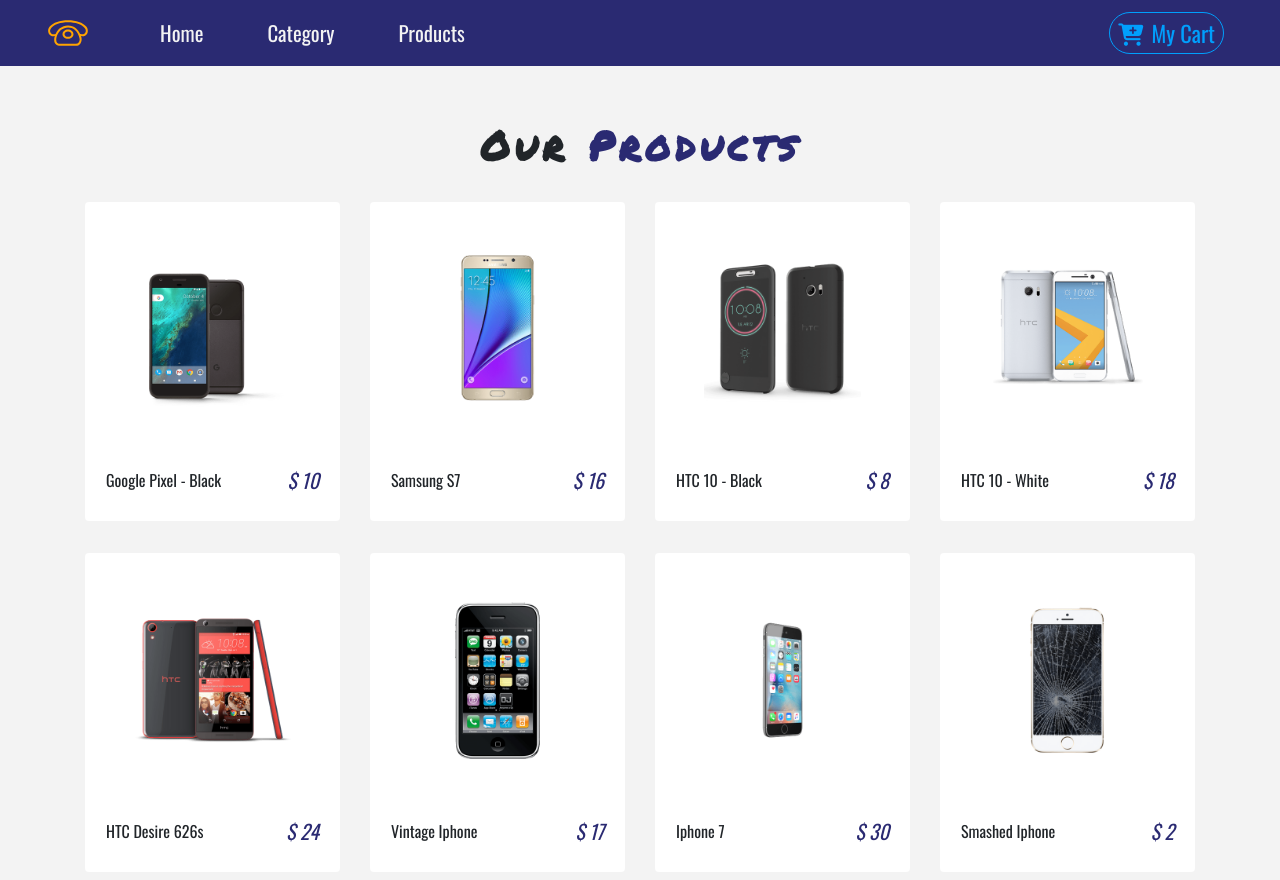
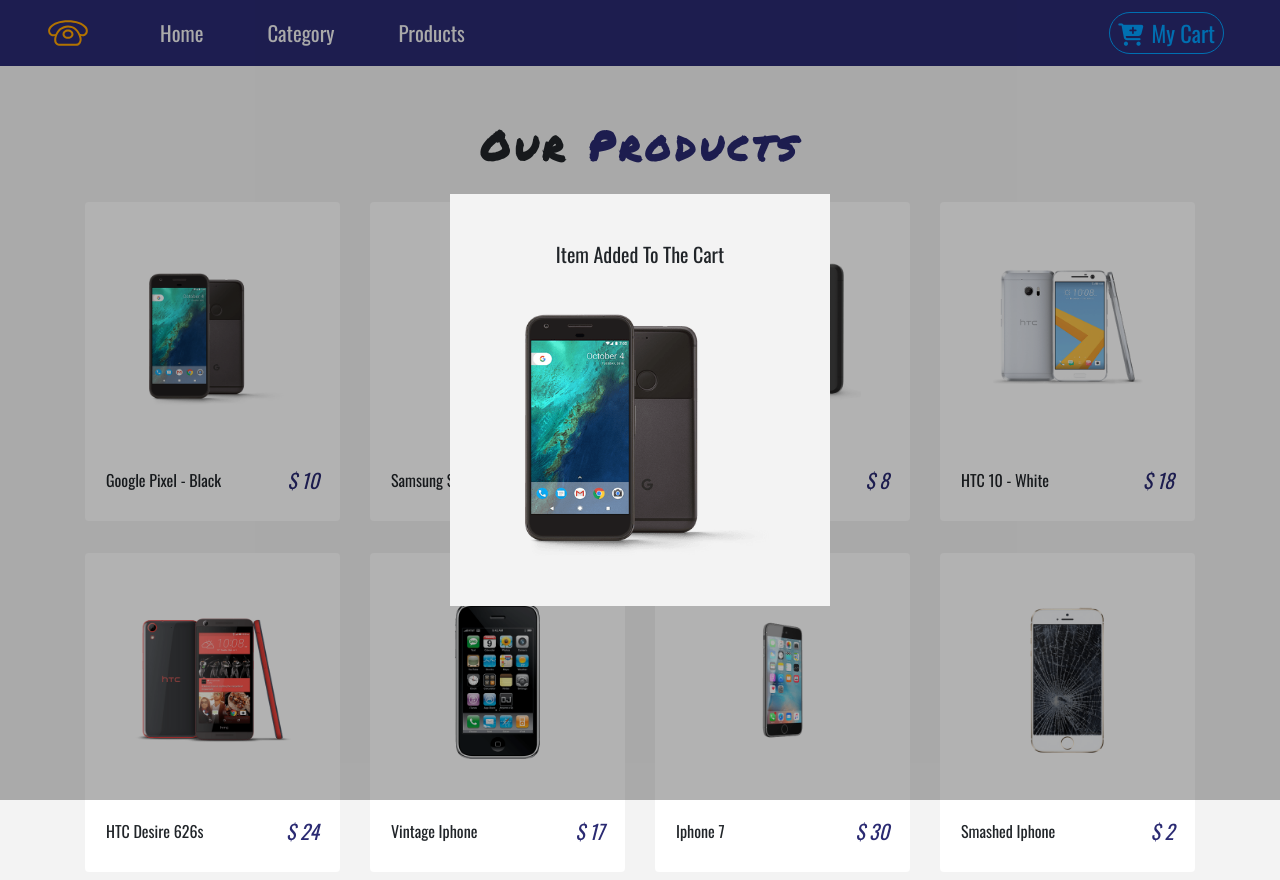
Before and after one commit to fring-12/Personal-Projects, a React (Create React App) app: page / in a window 1280 px wide. Shown: the top 880 px of the page. Built offline with nearby package versions, Linux system fonts and the light colour scheme.

Commit message:
modal added

```diff
--- a/src/App.js
+++ b/src/App.js
@@ -1,5 +1,4 @@
 import React from 'react';
-import logo from './logo.svg';
 import {Switch,Route} from 'react-router-dom';
 import './App.css';
 import 'bootstrap/dist/css/bootstrap.min.css';
@@ -8,8 +7,8 @@
 import Product from './component/Product';
 import Default from './component/Default'
 import Details from './component/Details';
-import Cart from './component/Cart'
-
+import Cart from './component/Cart';
+import Modal from './component/Modal';
 
 
 function App() {
@@ -22,6 +21,7 @@
         <Route path="/cart" component={Cart}></Route>
         <Route component={Default}></Route>
       </Switch>
+      <Modal/>
 
     </React.Fragment>
   );
--- a/src/component/Details.js
+++ b/src/component/Details.js
@@ -7,7 +7,7 @@
   render() {
     return (
       <ProductConsumer>
-        {(value) => {
+        {value => {
           const {
             id,
             price,
@@ -61,6 +61,7 @@
                       disabled={inCart ? true : false}
                       onClick={() => {
                         value.addToCart(id);
+                        value.openModal(id);
                       }}
                     >
                       {inCart ? "inCart" : "add to cart"}
--- /dev/null
+++ b/src/component/Modal.js
@@ -0,0 +1,50 @@
+import React, { Component } from 'react'
+import styled from 'styled-components';
+import {ProductConsumer} from '../context';
+import {ButtonContainer} from './Button';
+import {Link} from 'react-router-dom';
+
+export default class Modal extends Component {
+    render() {
+        return (
+            <ProductConsumer>
+                {(value) =>{
+                    const {modalOpen,closeModal} =value;
+                    const{img, title, price} = value.modalProduct;
+
+                    if(!modalOpen){
+                        return null;
+                    }else{
+                       return( <ModalContainer>
+                            <div className="container">
+                                <div className="row">
+                                    <div id="modal" className="col-8 mx-auto col-md-6 col-lg-4
+                                     text-center text-capitalize p-5">
+                                    <h5>Item added to the cart</h5>
+                                    <img src={img} className="img-fluid"/>
+                                    </div>
+                                </div>
+                            </div>
+                        </ModalContainer>
+                       );
+                    }
+                }}
+            </ProductConsumer>
+        )
+    }
+}
+
+const ModalContainer = styled.div`
+    position: fixed;
+    top:0;
+    left:0;
+    right:0;
+    bottom:0;
+    background: rgba(0, 0, 0, 0.3);
+    display:flex;
+    align-items: center;
+    justify-content: center;
+    #modal{
+        background:var(--mainWhite);
+    }
+`;
--- a/src/component/Product.js
+++ b/src/component/Product.js
@@ -1,12 +1,12 @@
-import React, { Component } from 'react';
-import styled from 'styled-components';
-import {Link} from 'react-router-dom';
-import ProtoTypes from 'prop-types';
-import {ProductConsumer} from '../context';
+import React, { Component } from "react";
+import styled from "styled-components";
+import { Link } from "react-router-dom";
+import ProtoTypes from "prop-types";
+import { ProductConsumer } from "../context";
 
 export default class Product extends Component {
   render() {
-        const {id, title, img, price, inCart} = this.props.product;
+    const { id, title, img, price, inCart } = this.props.product;
     return (
       <ProductWrapper className="col-9 mx-auto col-md-6 col-lg-3 my-3">
         <div className="card">
@@ -14,22 +14,32 @@
             {value => (
               <div
                 className="img-container p-5"
-                             onClick={()=>{value.handleDetail(id);}}>
-
+                onClick={() => {
+                  value.handleDetail(id);
+                }}
+              >
                 <Link to="/details">
-                                    <img src={img} alt="product" className="card-img-top"/>
+                  <img src={img} alt="product" className="card-img-top" />
                 </Link>
 
-                                <button className="cart-btn" disabled={inCart ? true : false}
-                                 onClick={()=>{value.addToCart(id);}}>
-                                {inCart?(<p className="text-capitalize mb-0"
-                                 disabled>in cart</p>):(<i className="fas fa-cart-plus" />)}
+                <button
+                  className="cart-btn"
+                  disabled={inCart ? true : false}
+                  onClick={() => {
+                    value.addToCart(id);
+                    value.openModal(id);
+                  }}
+                >
+                  {inCart ? (
+                    <p className="text-capitalize mb-0" disabled>
+                      in cart
+                    </p>
+                  ) : (
+                    <i className="fas fa-cart-plus" />
+                  )}
                 </button>
-
               </div>
-
             )}
-
           </ProductConsumer>
 
           {/* card footer */}
@@ -40,9 +50,7 @@
               {price}
             </h5>
           </div>
-
         </div>
-
       </ProductWrapper>
     );
   }
@@ -59,53 +67,52 @@
 // };
 
 const ProductWrapper = styled.div`
-    .card{
+  .card {
     border-color: transparent;
     transition: all 1s linear;
   }
-    .card-footer{
-        background:transparent;
-        border-top:transparent;
+  .card-footer {
+    background: transparent;
+    border-top: transparent;
     transition: all 0.5s linear;
   }
-    &:hover{
-        .card{
-            border:0.04rem solid rgba(0, 0, 0, 0.2);
+  &:hover {
+    .card {
+      border: 0.04rem solid rgba(0, 0, 0, 0.2);
       box-shadow: 2px 2px 5px 0px rgba(0, 0, 0, 0.2);
     }
-        .card-footer{
-            background: rgba(247,247,247);
+    .card-footer {
+      background: rgba(247, 247, 247);
     }
   }
-    .img-container{
+  .img-container {
     position: relative;
     overflow: hidden;
   }
-    .card-img-top{
+  .card-img-top {
     transition: all 0.5s linear;
   }
-    .img-container:hover .card-img-top{
+  .img-container:hover .card-img-top {
     transform: scale(1.2);
   }
-    .cart-btn{
+  .cart-btn {
     position: absolute;
     bottom: 0;
     right: 0;
     padding: 0.2rem 0.4rem;
     background: var(--lightBlue);
-        border:none;
+    border: none;
     color: var(--mainWhite);
     font-size: 1.4rem;
-        border-radius:0.5rem 0 0 0;
-        transform: translate(100%,100%);
+    border-radius: 0.5rem 0 0 0;
+    transform: translate(100%, 100%);
     transition: all 0.5s linear;
   }
-    .img-container:hover .cart-btn{
+  .img-container:hover .cart-btn {
     transform: translate(0, 0);
   }
-    .cart-btn:hover{
-        color:var(--mainBlue);
+  .cart-btn:hover {
+    color: var(--mainBlue);
     cursor: pointer;
   }
-
 `;
--- a/src/context.js
+++ b/src/context.js
@@ -1,14 +1,15 @@
-import React, { Component } from 'react';
-import {storeProducts, detailProduct} from './data';
-
+import React, { Component } from "react";
+import { storeProducts, detailProduct } from "./data";
 
 const ProductContext = React.createContext();
 
-
 class ProductProvider extends Component {
-    state ={
+  state = {
     products: [],
-        detailProduct: detailProduct
+    detailProduct: detailProduct,
+    cart: [],
+    modalOpen: true,
+    modalProduct: detailProduct
   };
   componentDidMount() {
     this.setProducts();
@@ -16,35 +17,66 @@
 
   setProducts = () => {
     let tempProducts = [];
-    storeProducts.forEach(item =>{
-        const singleItem = {...item};
+    storeProducts.forEach(item => {
+      const singleItem = { ...item };
       tempProducts = [...tempProducts, singleItem];
-    })
-    this.setState(() =>{
-        return {products:tempProducts}
+    });
+    this.setState(() => {
+      return { products: tempProducts };
     });
   };
 
-getItem = id =>{
+  getItem = id => {
     const product = this.state.products.find(item => item.id === id);
     return product;
   };
 
-handleDetail = id =>{
+  handleDetail = id => {
     const product = this.getItem(id);
     this.setState(() => {
-        return {detailProduct:product};
+      return { detailProduct: product };
     });
   };
 
-addToCart = (id) =>{
-    console.log(`id is ${id}`);
+  addToCart = id => {
+    let tempProducts = [...this.state.products];
+    const index = tempProducts.indexOf(this.getItem(id));
+    const product = tempProducts[index];
+    product.inCart = true;
+    product.count = 1;
+    const price = product.price;
+    product.total = price;
+
+    this.setState(
+      () => {
+        return { products: tempProducts, cart: [...this.state.cart, product] };
+      },
+      () => {
+        console.log(this.state);
+      }
+    );
   };
+  openModal = id => {
+    const product = this.getItem(id);
+    this.setState(() => {
+      return { modalProduct: product, modalOpen: true };
+    });
+  };
+  closeModal = () => {
+    return { modalOpen: false };
+  };
+
   render() {
     return (
-            <ProductContext.Provider value={{...this.state,
-            handleDetail:this.handleDetail,
-            addToCart: this.addToCart}}>
+      <ProductContext.Provider
+        value={{
+          ...this.state,
+          handleDetail: this.handleDetail,
+          addToCart: this.addToCart,
+          openModal: this.openModal,
+          closeModal: this.closeModal
+        }}
+      >
         {this.props.children}
       </ProductContext.Provider>
     );
@@ -53,4 +85,4 @@
 
 const ProductConsumer = ProductContext.Consumer;
 
-export {ProductProvider, ProductConsumer};
+export { ProductProvider, ProductConsumer };
```
Lines whose indentation alone changed are shown as unchanged.
